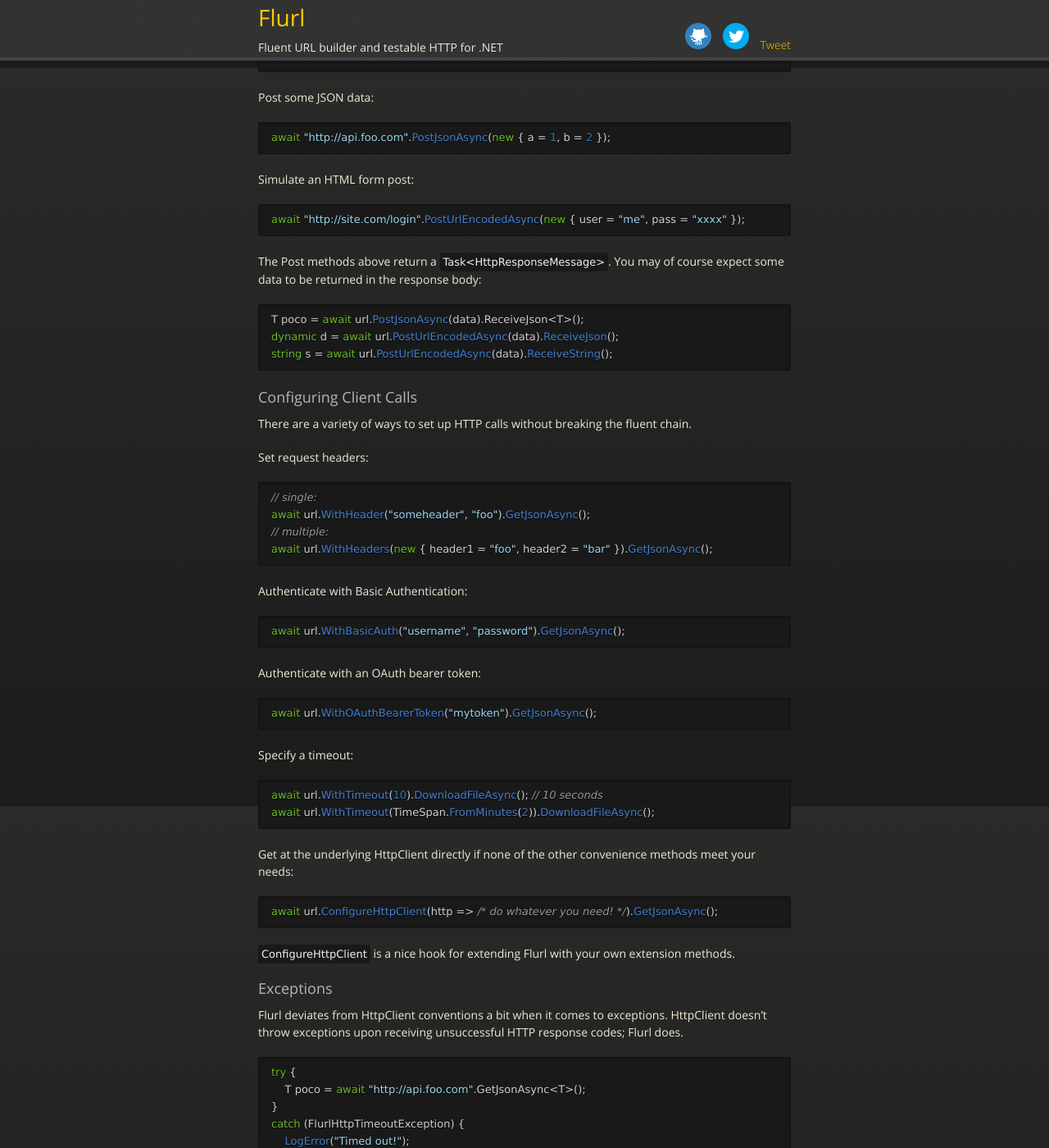
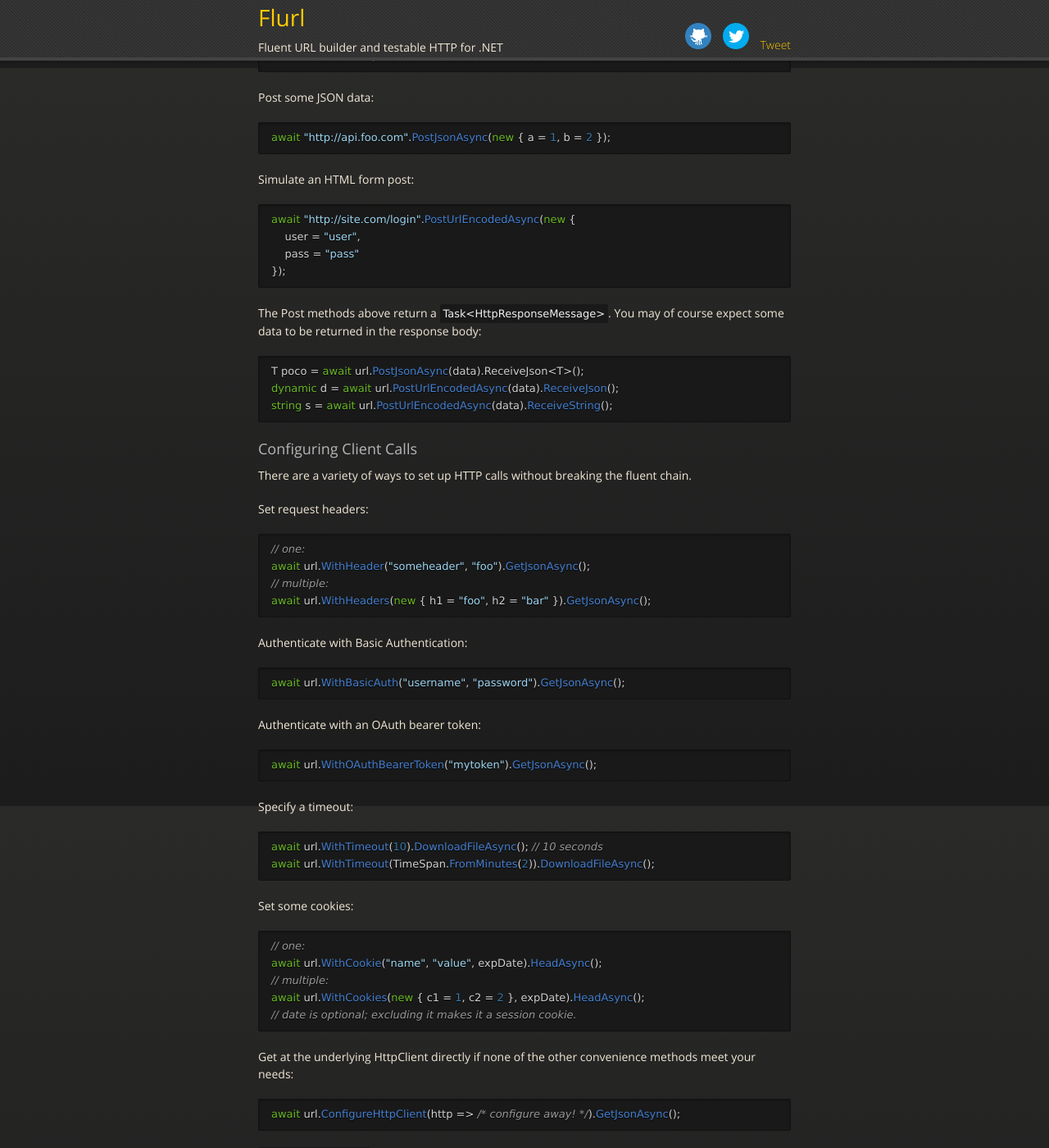
Before and after one commit to tmenier/Flurl, a Jekyll site: the page built from fluent-http.md, in a window 1280 px wide and 1400 px high, scrolled down 817 px. Shown: the whole window at 82% size. Built offline with Jekyll 4.4.1, drawn with Linux system fonts in a browser that asks for light colours; nearby versions of some CDN libraries; Markdown is read by kramdown in place of the engine named in the settings; comment, search, counter and statistics services are not loaded.

`````diff
--- a/fluent-http.md
+++ b/fluent-http.md
@@ -55,7 +55,10 @@
 Simulate an HTML form post:
 
 ````c#
-await "http://site.com/login".PostUrlEncodedAsync(new { user = "me", pass = "xxxx" });
+await "http://site.com/login".PostUrlEncodedAsync(new {
+    user = "user",
+    pass = "pass"
+});
 ````
 
 The Post methods above return a `Task<HttpResponseMessage>`. You may of course expect some data to be returned in the response body:
@@ -73,10 +76,10 @@
 Set request headers:
 
 ````c#
-// single:
+// one:
 await url.WithHeader("someheader", "foo").GetJsonAsync();
 // multiple:
-await url.WithHeaders(new { header1 = "foo", header2 = "bar" }).GetJsonAsync();
+await url.WithHeaders(new { h1 = "foo", h2 = "bar" }).GetJsonAsync();
 ````
 
 Authenticate with Basic Authentication:
@@ -98,10 +101,20 @@
 await url.WithTimeout(TimeSpan.FromMinutes(2)).DownloadFileAsync();
 ````
 
+Set some cookies:
+
+````c#
+// one:
+await url.WithCookie("name", "value", expDate).HeadAsync();
+// multiple:
+await url.WithCookies(new { c1 = 1, c2 = 2 }, expDate).HeadAsync();
+// date is optional; excluding it makes it a session cookie.
+````
+
 Get at the underlying HttpClient directly if none of the other convenience methods meet your needs:
 
 ````c#
-await url.ConfigureHttpClient(http => /* do whatever you need! */).GetJsonAsync();
+await url.ConfigureHttpClient(http => /* configure away! */).GetJsonAsync();
 ````
 
 `ConfigureHttpClient` is a nice hook for extending Flurl with your own extension methods.
`````
Also changed, not shown: client-lifetime.md (added, +53 -0 lines), index.md (+1 -0 lines).
